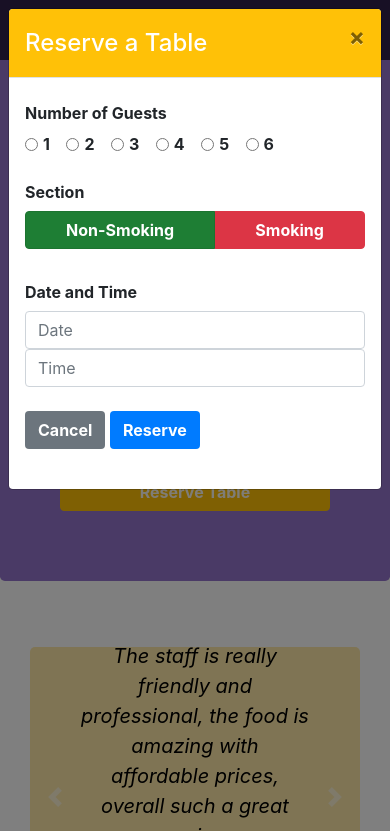
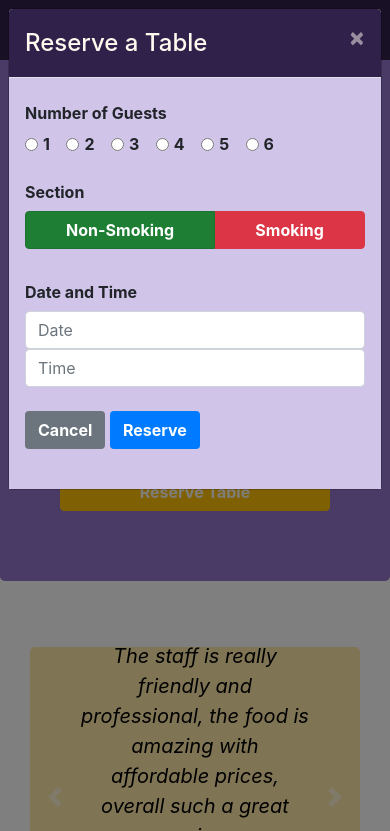
Before and after one commit to Marwa64/Bootstrap-Practice, a website: page index.html in a window 390 px wide. Both pictures are taken after a click on the link "Reserve Table". Shown: the top 831 px of the page. Drawn offline with nearby package versions, Linux system fonts and the light colour scheme.

Commit message:
assignment 4

```diff
--- a/css/styles.scss
+++ b/css/styles.scss
@@ -77,6 +77,17 @@ textarea{
   position: absolute;
   z-index: 1;
 }
+.modal-header{
+  background-color: $bg-dark;
+  color: floralwhite;
+  .close{
+    color: floralwhite;
+  }
+}
+.modal-body{
+  background-color: $bg-pale;
+}
+
 $small: 350px;
 $medium: 600px;
 $xlarge: 601px;
--- a/index.html
+++ b/index.html
@@ -18,7 +18,7 @@
 <body>
     <nav class="navbar navbar-dark navbar-expand-sm fixed-top">
       <div class="container">
-        <a class="navbar-brand" href="index.html"><img class="img-fluid" src="img/logo.png" alt="Con Fusion Logo" height="35" width="46"/></a>
+          <a class="navbar-brand" href="index.html"><img class="img-fluid" src="img/logo.png" alt="Con Fusion Logo" height="35" width="46"/></a>
           <button class="navbar-toggler" type="button" data-toggle="collapse" data-target="#Navbar">
             <span class="navbar-toggler-icon"><span>
           </button>
@@ -30,7 +30,7 @@
               <li class="nav-item"><a class="nav-link" href="contactus.html"><span class="fa fa-address-card fa-lg">&nbsp</span>Contact</a></li>
             </ul>
             <span class="navbar-text">
-              <a href="#loginModal" data-toggle="modal"><span class="fa fa-sign-in fa-lg">&nbsp</span>Login</a>
+              <a id="loginButton"><span class="fa fa-sign-in fa-lg">&nbsp</span>Login</a>
             </span>
         </div>
       </div>
@@ -66,10 +66,10 @@
         </div>
       </div>
 
-      <div class="modal" id="reserveModal">
+      <div class="modal fade" id="reserveModal">
         <div class="modal-dialog modal-lg">
           <div class="modal-content">
-            <div class="modal-header bg-warning text-white">
+            <div class="modal-header">
               <h4 class="modal-title">Reserve a Table</h4>
               <button type="button" class="close" data-dismiss="modal">&times;</button>
             </div>
@@ -143,8 +143,7 @@
                     <img class="img-fluid " src="img/logo.png" alt="Con Fusion Logo"/>
                   </div>
                   <div class="col-12 col-sm align-self-center">
-                    <a type="button" class="btn btn-warning col-sm btn-block" data-target="#reserveModal"
-                      data-toggle="modal">
+                    <a type="button" class="btn btn-warning col-sm btn-block" id="reserveButton">
                        <b>Reserve Table</b>
                      <a>
                   </div>
@@ -296,6 +295,12 @@
             $("#carouselButton").html("<span class='fa fa-pause'></span>");
           }
         });
+        $("#loginButton").click(function() {
+          $("#loginModal").modal("show");
+        });
+        $("#reserveButton").click(function() {
+          $("#reserveModal").modal("show");
+        });
       });
     </script>
 </body>
```
Also changed, not shown: css/styles.css.
